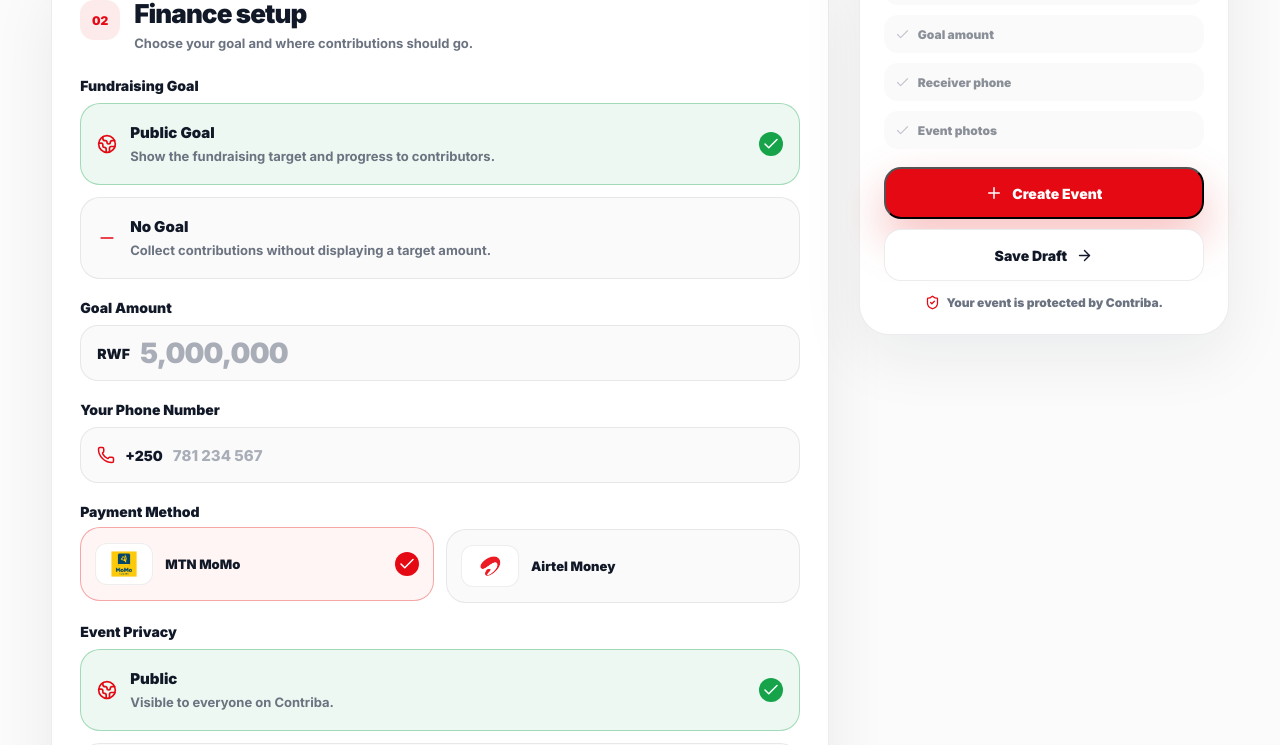
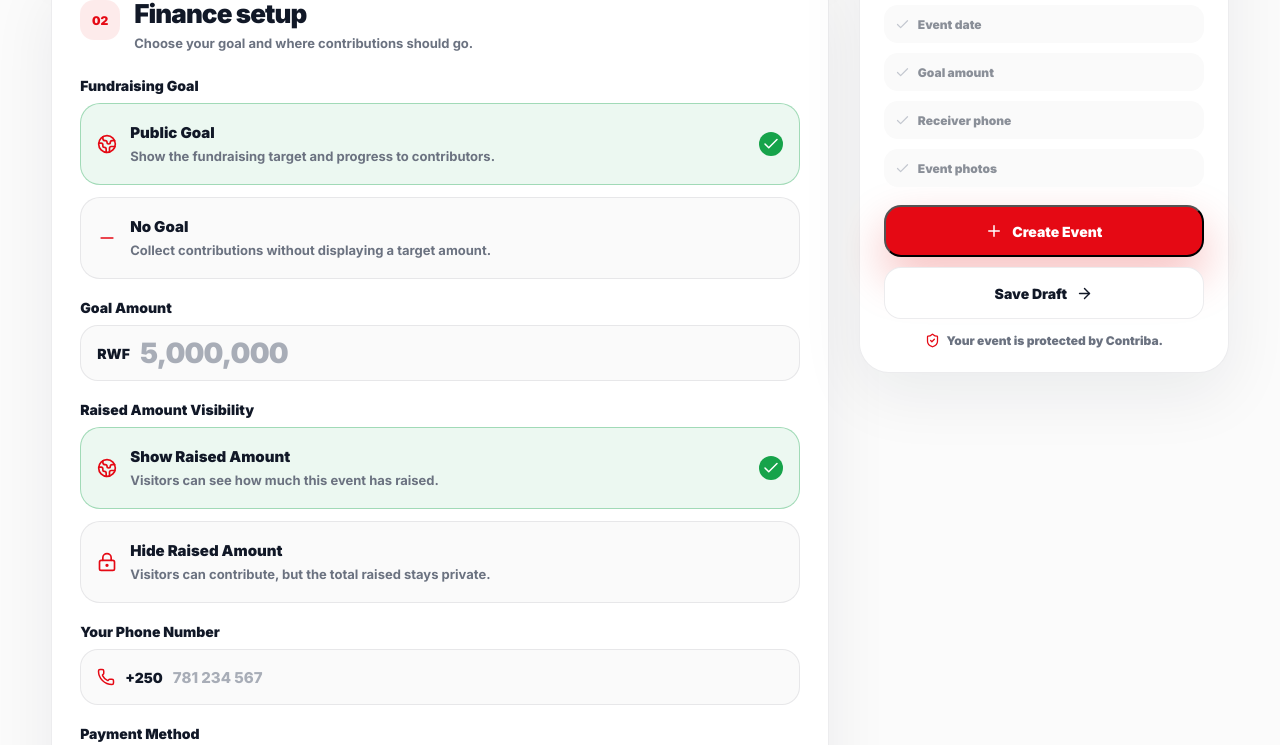
Before and after one commit to Nyiridandi1/contriba-web, a React (Vite) app: page /create-event in a window 1280 px wide. Shown: the part 1474-2219 px from the top of the page. Built offline with nearby package versions, Linux system fonts and the light colour scheme; no server answers.

Commit message:
feat: add public raised amount visibility option

```diff
--- a/src/pages/ShareCardPage.jsx
+++ b/src/pages/ShareCardPage.jsx
@@ -145,6 +145,9 @@ function normalizeEvent(event) {
 
     progress,
 
+    showRaisedAmount:
+      event.show_raised_amount !== false,
+
     contributors:
       number(
         event.total_contributors ||
@@ -227,7 +230,7 @@ function SharePreview({
       <div className="social-preview-photo">
         <img
           src={event.image}
-          alt=""
+          alt={event.title}
         />
 
         <div className="social-preview-photo-shade" />
@@ -283,6 +286,7 @@ function SharePreview({
           </div>
         </div>
 
+        {event.showRaisedAmount ? (
           <div className="social-preview-funding">
             <div className="social-preview-funding-row">
               <div>
@@ -326,6 +330,27 @@ function SharePreview({
               )}
             </div>
           </div>
+        ) : (
+          <div className="social-preview-funding">
+            <div className="social-preview-funding-row">
+              <div>
+                <small>
+                  FUNDRAISING GOAL
+                </small>
+
+                <strong>
+                  {formatMoney(
+                    event.target
+                  )}
+                </strong>
+              </div>
+            </div>
+
+            <div className="social-preview-goal">
+              Raised amount is private
+            </div>
+          </div>
+        )}
 
         <div className="social-preview-button">
           Contribute Now
--- a/src/webapp/components/events/EventCard.jsx
+++ b/src/webapp/components/events/EventCard.jsx
@@ -76,7 +76,13 @@ function EventCard({ event }) {
           </span>
         </div>
 
-        <EventProgress raised={event.raised} target={event.target} />
+        {event.showRaisedAmount !== false ? (
+          <EventProgress raised={event.raised} target={event.target} />
+        ) : event.target > 0 ? (
+          <div className="event-card-funded">
+            Goal: RWF {Number(event.target || 0).toLocaleString()}
+          </div>
+        ) : null}
 
         <Link to={`/events/${event.id}`} className="event-card-button">
           {pickText(language, "view_details", "View Details")}
--- a/src/webapp/pages/AppHome.jsx
+++ b/src/webapp/pages/AppHome.jsx
@@ -250,6 +250,7 @@ function normalizeEvent(event, t) {
     location: event.location || t("rwanda", "Rwanda"),
     raised: Number(event.total_raised || 0),
     target: Number(event.goal_amount || 0),
+    showRaisedAmount: event.show_raised_amount !== false,
     contributors: Number(event.total_contributors || 0),
     daysLeft: formatDaysLeft(event.date, t),
     rawDateStatus: formatDaysLeft(event.date, getHomeText.bind(null, "English")),
--- a/src/webapp/pages/CreateEvent.jsx
+++ b/src/webapp/pages/CreateEvent.jsx
@@ -142,6 +142,7 @@ function CreateEvent() {
   const [location, setLocation] = useState("");
   const [goalAmount, setGoalAmount] = useState("");
   const [goalMode, setGoalMode] = useState("public");
+  const [showRaisedAmount, setShowRaisedAmount] = useState(true);
   const [message, setMessage] = useState("");
   const [privacy, setPrivacy] = useState("public");
   const [phone, setPhone] = useState("");
@@ -192,6 +193,7 @@ function CreateEvent() {
 
       setGoalMode(existingGoal > 0 ? "public" : "none");
       setGoalAmount(existingGoal > 0 ? String(existingGoal) : "");
+      setShowRaisedAmount(eventData.show_raised_amount !== false);
       setMessage(eventData.description || "");
       setPrivacy(eventData.is_private ? "private" : "public");
       setPhone(eventData.owner_phone || "");
@@ -306,6 +308,7 @@ function CreateEvent() {
         photo3_url: uploadedPhotoUrls[2],
         photo4_url: uploadedPhotoUrls[3],
         is_private: privacy === "private",
+        show_raised_amount: showRaisedAmount,
       };
 
       const result = isEditMode
@@ -531,6 +534,35 @@ function CreateEvent() {
                 </>
               )}
 
+              <label>Raised Amount Visibility</label>
+              <div className="privacy-grid">
+                <button
+                  type="button"
+                  className={showRaisedAmount ? "active green" : ""}
+                  onClick={() => setShowRaisedAmount(true)}
+                >
+                  <Globe2 size={20} />
+                  <span>
+                    <strong>Show Raised Amount</strong>
+                    Visitors can see how much this event has raised.
+                  </span>
+                  {showRaisedAmount && <Check size={17} />}
+                </button>
+
+                <button
+                  type="button"
+                  className={!showRaisedAmount ? "active red" : ""}
+                  onClick={() => setShowRaisedAmount(false)}
+                >
+                  <LockKeyhole size={20} />
+                  <span>
+                    <strong>Hide Raised Amount</strong>
+                    Visitors can contribute, but the total raised stays private.
+                  </span>
+                  {!showRaisedAmount && <Check size={17} />}
+                </button>
+              </div>
+
               <label>Your Phone Number</label>
               <div className="create-input-icon">
                 <Phone size={18} />
@@ -681,6 +713,10 @@ function CreateEvent() {
                   </span>
 
                   <span>{selectedPayment?.label}</span>
+
+                  <span className={showRaisedAmount ? "green" : "red"}>
+                    {showRaisedAmount ? "Raised Amount Visible" : "Raised Amount Hidden"}
+                  </span>
                 </div>
               </div>
             </div>
--- a/src/webapp/pages/EventDetails.jsx
+++ b/src/webapp/pages/EventDetails.jsx
@@ -117,6 +117,7 @@ function normalizeEvent(event) {
     rawDate: event.date,
     raised: Number(event.total_raised || 0),
     target: Number(event.goal_amount || 0),
+    showRaisedAmount: event.show_raised_amount !== false,
     contributors: Number(event.total_contributors || 0),
     daysLeft: formatDaysLeft(event.date),
     organizer: event.creator?.name || "Organizer",
@@ -1129,6 +1130,8 @@ function EventDetails() {
 
         <aside className="event-details-sidebar">
           <div className="event-sticky-card">
+            {normalizedEvent.showRaisedAmount ? (
+              <>
                 <div className="event-raised-box">
                   <span>Raised so far</span>
 
@@ -1152,6 +1155,21 @@ function EventDetails() {
                   raised={normalizedEvent.raised}
                   target={normalizedEvent.target}
                 />
+              </>
+            ) : normalizedEvent.target > 0 ? (
+              <div className="event-raised-box">
+                <span>Fundraising goal</span>
+
+                <strong>
+                  RWF{" "}
+                  {formatMoney(
+                    normalizedEvent.target
+                  )}
+                </strong>
+
+                <p>Raised amount is private</p>
+              </div>
+            ) : null}
 
             <div className="event-stats-grid">
               <div>
```
Lines whose indentation alone changed are shown as unchanged.
